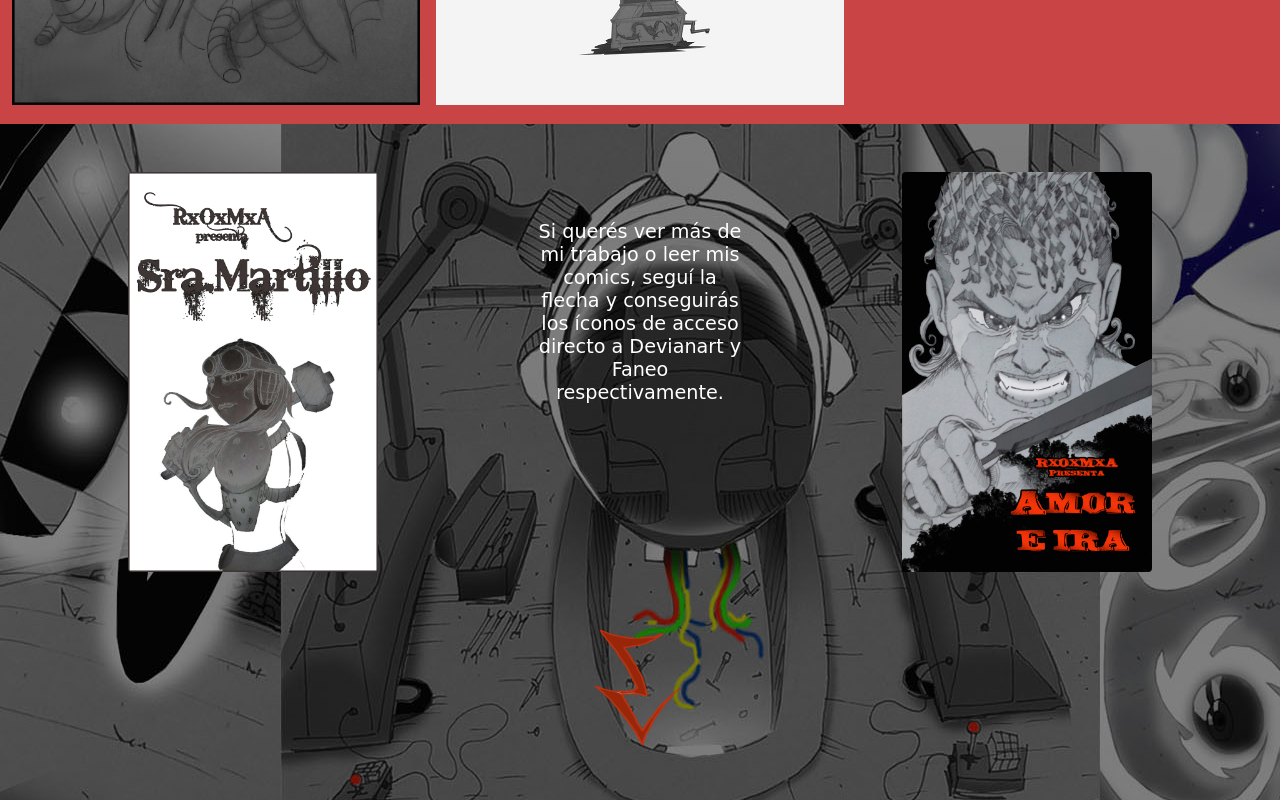
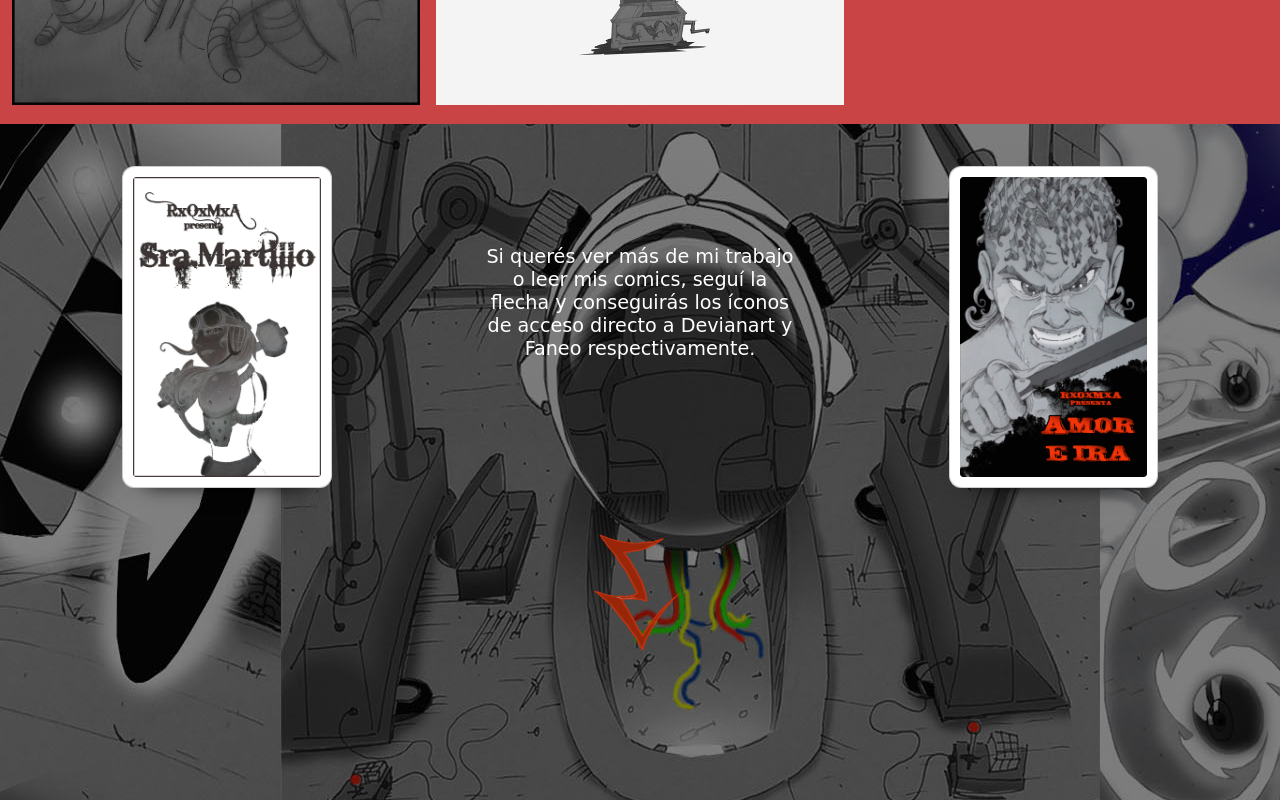
Before and after one commit to megastratofall/romaweb2, a React (Create React App) app: page / in a window 1280 px wide. Shown: the part 4520-5320 px from the top of the page. Built offline with nearby package versions, Linux system fonts and the light colour scheme.

Commit message:
responsive design fixes

```diff
--- a/src/Sections/Works/works.css
+++ b/src/Sections/Works/works.css
@@ -1,32 +1,39 @@
 .container {
+  padding: 5px;
   text-align: center;
   background-image: url("../../assets/naveoscura.jpg");
   background-repeat: no-repeat;
   background-position: center;
   width: 100%;
   height: 700px;
+  overflow: hidden;
 }
+
 .image-container {
   display: flex;
   justify-content: center;
+  align-items: center;
 }
+
 #tapascomic1 {
-  width: 300px;
-  height: 400px;
+  width: 200px;
+  height: 300px;
   padding-top: 0;
   margin-right: 4rem;
   margin-left: 8rem;
   margin-top: 3rem;
   border-radius: 0.25rem;
+  box-shadow: 0 0 0 10px #fff, 0 0 0 11px #ccc, 0 20px 20px -12px;
 }
 #tapascomic2 {
-  width: 300px;
-  height: 400px;
+  width: 200px;
+  height: 300px;
   padding-top: 0;
   margin-left: 4rem;
   margin-right: 8rem;
   margin-top: 3rem;
   border-radius: 0.25rem;
+  box-shadow: 0 0 0 10px #fff, 0 0 0 11px #ccc, 0 20px 20px -12px;
 }
 .invitacion {
   color: rgb(255, 255, 255);
@@ -40,6 +47,3 @@
   height: 200px;
   margin: 10px auto;
 }
-#flecharoja:hover {
-  cursor: pointer;
-}
```
